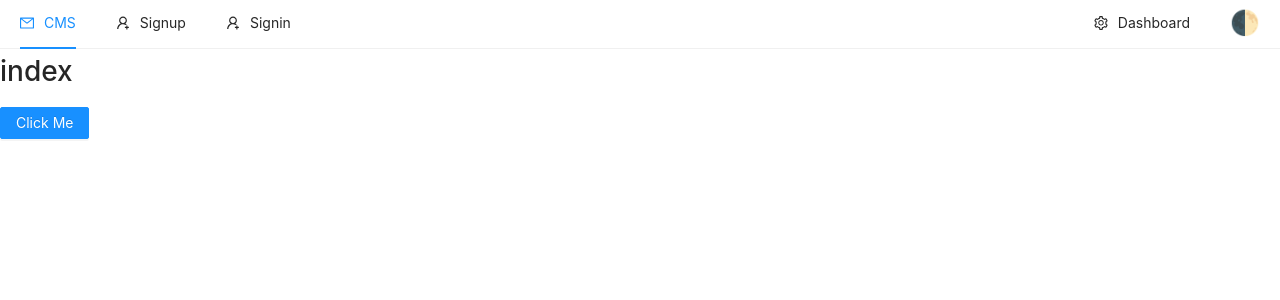
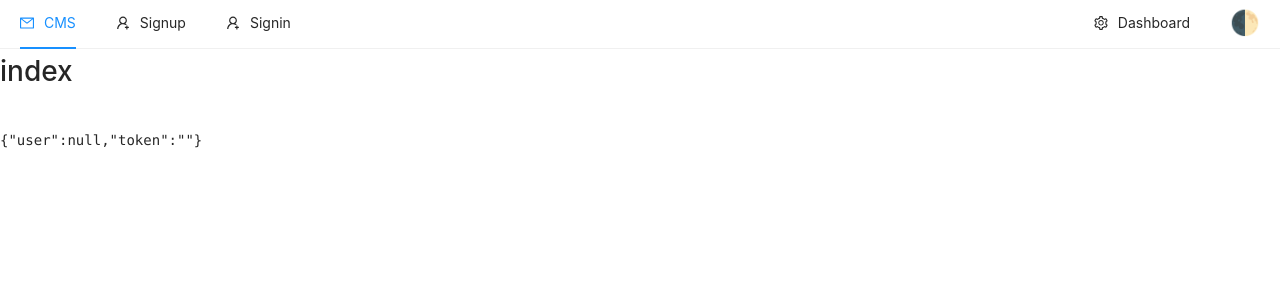
Before and after one commit to David-Uk/next-cms, a Next.js app in the folder client/: page / in a window 1280 px wide. Shown: the top 300 px of the page. Built offline with nearby package versions, Linux system fonts and the light colour scheme.

Commit message:
Added auth context

```diff
--- /dev/null
+++ b/client/context/auth/auth.js
@@ -0,0 +1,23 @@
+import { createContext, useEffect, useState } from 'react';
+
+const AuthContext = createContext()
+
+const AuthProvider = ({ children }) => {
+    const [auth, setAuth] = useState({
+        user: null,
+        token: ''
+    })
+
+    useEffect(() => {
+        if (localStorage.getItem('auth')) {
+            setAuth(JSON.parse(localStorage.getItem('auth', null, 4)))
+        }
+    }, [])
+    return (
+        <AuthContext.Provider value={[auth, setAuth]}>
+            {children}
+        </AuthContext.Provider>
+    )
+}
+
+export { AuthContext, AuthProvider };
--- a/client/pages/_app.js
+++ b/client/pages/_app.js
@@ -2,12 +2,15 @@ import { ThemeProvider } from "../context/theme/theme"
 import '/public/css/styles.css'
 import TopNav from './../components/TopNav/TopNav';
 import { Toaster } from 'react-hot-toast';
+import { AuthProvider } from "../context/auth/auth";
 
 function MyApp({ Component, pageProps }) {
     return (<ThemeProvider>
-        <TopNav />
-        <Toaster />
-        <Component {...pageProps} />
+        <AuthProvider>
+            <TopNav />
+            <Toaster />
+            <Component {...pageProps} />
+        </AuthProvider>
     </ThemeProvider>
     );
 }
--- a/client/pages/index.js
+++ b/client/pages/index.js
@@ -1,13 +1,13 @@
-import { Button } from 'antd';
+import { AuthContext } from '../context/auth/auth';
+import { useContext } from 'react';
 
 function Home() {
-
+    const [auth, setAuth] = useContext(AuthContext)
     return (
         <div>
             <h1>index</h1>
-            <Button type="primary">Click Me</Button>
             <br />
-            {/* <ToggleTheme /> */}
+            <pre>{JSON.stringify(auth)}</pre>
         </div>
     )
 }
```
